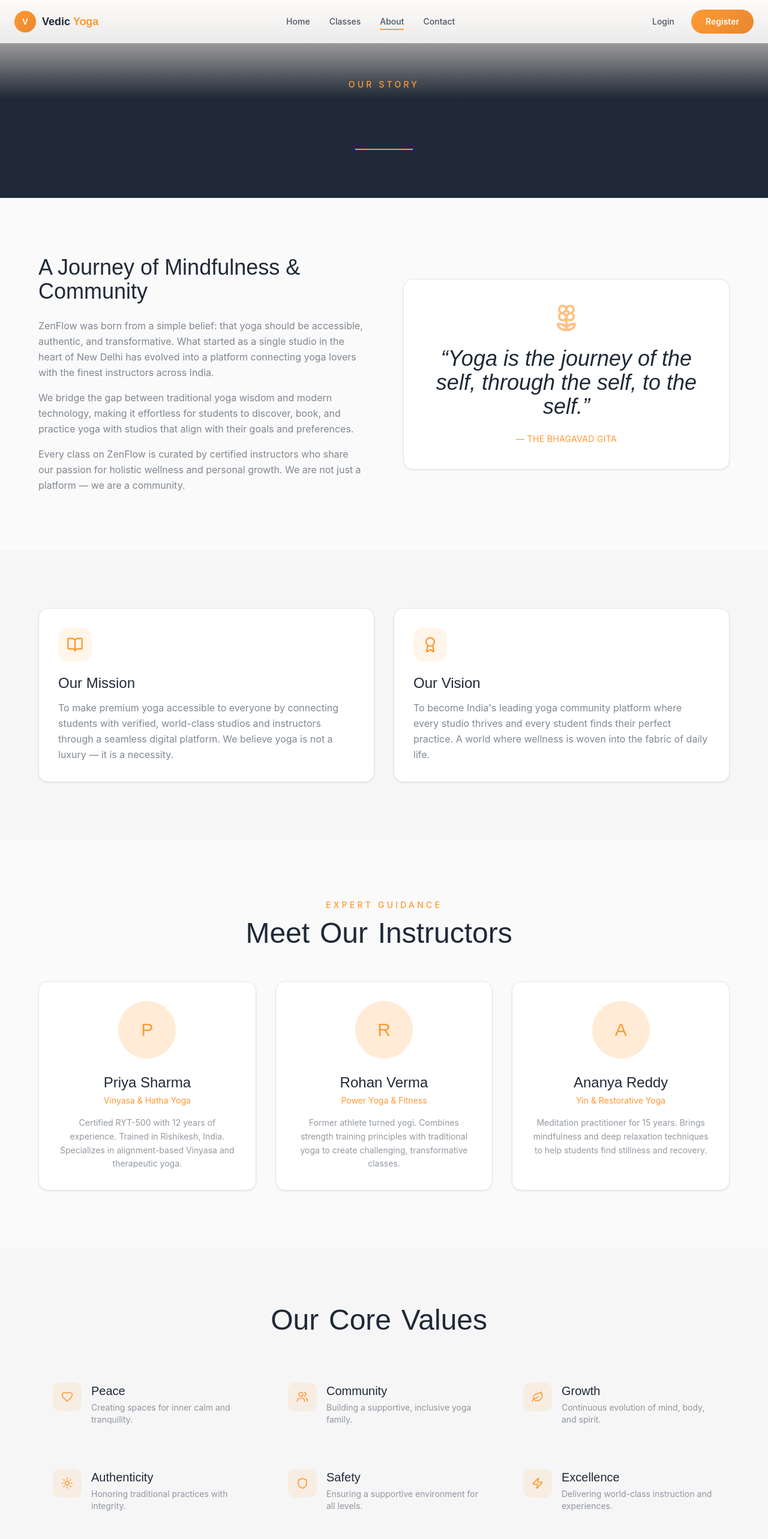
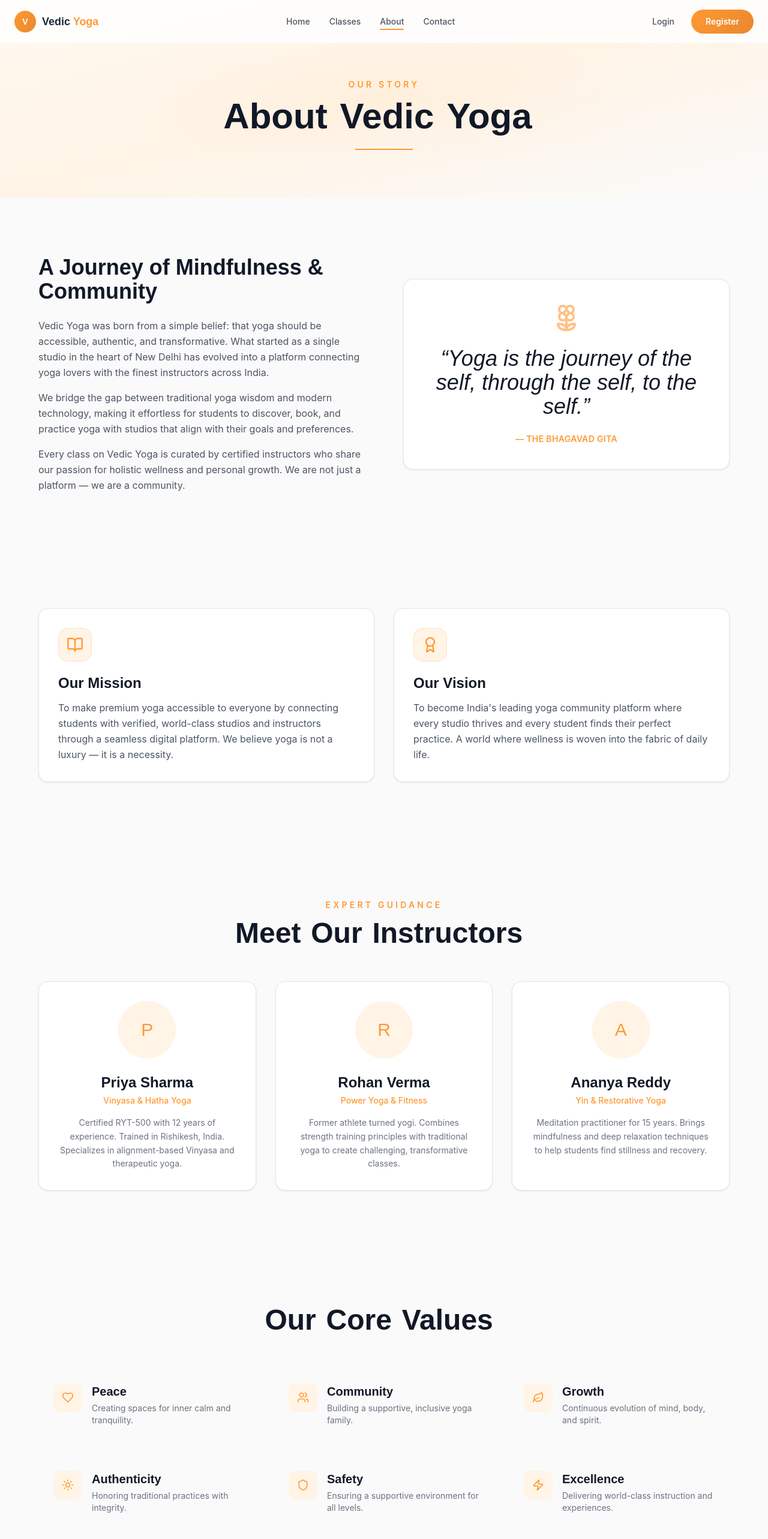
Before and after one commit to theshashankyoga-ship-it/theshashankyoga25, a Next.js app: page /about in a window 1280 px wide. Shown: the top 2566 px of the page at 60% size. Built offline with nearby package versions, Linux system fonts and the light colour scheme.

Commit message:
premium studio profile design

```diff
--- a/app/(public)/about/page.tsx
+++ b/app/(public)/about/page.tsx
@@ -37,7 +37,7 @@ const values = [
 const timeline = [
   { year: '2019', title: 'The Beginning', description: 'Founded as a small community yoga studio in New Delhi.' },
   { year: '2020', title: 'Going Digital', description: 'Launched online classes during the pandemic, reaching students across India.' },
-  { year: '2021', title: 'ZenFlow Platform', description: 'Built the ZenFlow platform to connect studios and students seamlessly.' },
+  { year: '2021', title: 'Vedic Yoga Platform', description: 'Built the platform to connect studios and students seamlessly.' },
   { year: '2022', title: 'Community Growth', description: 'Surpassed 200 active students and partnered with 10 yoga studios.' },
   { year: '2023', title: 'Premium Programs', description: 'Introduced teacher training, retreats, and specialized wellness programs.' },
   { year: '2024', title: 'National Reach', description: '500+ students, 20+ instructors, and expanding to 5 major cities across India.' },
@@ -53,24 +53,25 @@ export default function AboutPage() {
     >
       {/* Hero */}
       <section className="relative pt-32 pb-20 overflow-hidden">
-        <div className="absolute inset-0 bg-gradient-to-b from-zen-sage/10 via-zen-dark to-zen-dark" />
+        <div className="absolute inset-0 bg-gradient-to-br from-[#FFF8F0] via-[#FFF4E6] to-[#FAFAFA]" />
+        <div className="absolute inset-0 bg-gradient-radial from-[#FF9933]/5 via-transparent to-transparent" />
         <div className="relative max-w-4xl mx-auto px-6 text-center">
           <motion.span
             initial={{ opacity: 0 }}
             animate={{ opacity: 1 }}
-            className="text-zen-gold text-sm tracking-[0.3em] uppercase font-medium"
+            className="text-[#FF9933] text-sm tracking-[0.3em] uppercase font-semibold"
           >
             Our Story
           </motion.span>
           <AnimatedText
-            text="About ZenFlow"
-            className="font-heading text-5xl md:text-6xl text-zen-cream mt-3 justify-center"
+            text="About Vedic Yoga"
+            className="font-heading text-5xl md:text-6xl text-gray-900 mt-3 justify-center font-semibold"
           />
           <motion.div
             initial={{ scaleX: 0 }}
             animate={{ scaleX: 1 }}
             transition={{ delay: 0.8, duration: 0.8 }}
-            className="w-24 h-0.5 bg-zen-gold mx-auto mt-6"
+            className="w-24 h-0.5 bg-[#FF9933] mx-auto mt-6"
           />
         </div>
       </section>
@@ -83,12 +84,12 @@ export default function AboutPage() {
             whileInView={{ opacity: 1, x: 0 }}
             viewport={{ once: true }}
           >
-            <h2 className="font-heading text-3xl md:text-4xl text-zen-cream mb-6">
+            <h2 className="font-heading text-3xl md:text-4xl text-gray-900 mb-6 font-semibold">
               A Journey of Mindfulness & Community
             </h2>
-            <div className="space-y-4 text-zen-light/70 leading-relaxed">
+            <div className="space-y-4 text-gray-600 leading-relaxed">
               <p>
-                ZenFlow was born from a simple belief: that yoga should be accessible,
+                Vedic Yoga was born from a simple belief: that yoga should be accessible,
                 authentic, and transformative. What started as a single studio in the
                 heart of New Delhi has evolved into a platform connecting yoga lovers
                 with the finest instructors across India.
@@ -99,7 +100,7 @@ export default function AboutPage() {
                 with studios that align with their goals and preferences.
               </p>
               <p>
-                Every class on ZenFlow is curated by certified instructors who share
+                Every class on Vedic Yoga is curated by certified instructors who share
                 our passion for holistic wellness and personal growth. We are not just
                 a platform — we are a community.
               </p>
@@ -112,11 +113,11 @@ export default function AboutPage() {
             className="relative"
           >
             <div className="glass-card p-10 text-center">
-              <Flower2 className="w-12 h-12 text-zen-gold mx-auto mb-6 opacity-60" />
-              <p className="font-heading text-3xl md:text-4xl text-zen-cream italic leading-snug">
+              <Flower2 className="w-12 h-12 text-[#FF9933] mx-auto mb-6 opacity-60" />
+              <p className="font-heading text-3xl md:text-4xl text-gray-900 italic leading-snug">
                 &ldquo;Yoga is the journey of the self, through the self, to the self.&rdquo;
               </p>
-              <p className="text-zen-sage mt-6 text-sm tracking-wide uppercase">
+              <p className="text-[#FF9933] mt-6 text-sm tracking-wide uppercase font-semibold">
                 — The Bhagavad Gita
               </p>
             </div>
@@ -125,7 +126,7 @@ export default function AboutPage() {
       </section>
 
       {/* Mission & Vision */}
-      <section className="section-padding bg-zen-deep/50">
+      <section className="section-padding bg-[#FAFAFA]">
         <div className="max-w-6xl mx-auto grid grid-cols-1 md:grid-cols-2 gap-8">
           <motion.div
             initial={{ opacity: 0, y: 40 }}
@@ -133,11 +134,11 @@ export default function AboutPage() {
             viewport={{ once: true }}
             className="glass-card p-8"
           >
-            <div className="w-14 h-14 rounded-2xl bg-zen-gold/10 flex items-center justify-center mb-5">
-              <BookOpen className="w-7 h-7 text-zen-gold" />
+            <div className="w-14 h-14 rounded-2xl bg-[#FFF4E6] border border-[#FF9933]/20 flex items-center justify-center mb-5">
+              <BookOpen className="w-7 h-7 text-[#FF9933]" />
             </div>
-            <h3 className="font-heading text-2xl text-zen-cream mb-3">Our Mission</h3>
-            <p className="text-zen-light/70 leading-relaxed">
+            <h3 className="font-heading text-2xl text-gray-900 mb-3 font-semibold">Our Mission</h3>
+            <p className="text-gray-600 leading-relaxed">
               To make premium yoga accessible to everyone by connecting students with
               verified, world-class studios and instructors through a seamless digital
               platform. We believe yoga is not a luxury — it is a necessity.
@@ -150,11 +151,11 @@ export default function AboutPage() {
             transition={{ delay: 0.15 }}
             className="glass-card p-8"
           >
-            <div className="w-14 h-14 rounded-2xl bg-zen-gold/10 flex items-center justify-center mb-5">
-              <Award className="w-7 h-7 text-zen-gold" />
+            <div className="w-14 h-14 rounded-2xl bg-[#FFF4E6] border border-[#FF9933]/20 flex items-center justify-center mb-5">
+              <Award className="w-7 h-7 text-[#FF9933]" />
             </div>
-            <h3 className="font-heading text-2xl text-zen-cream mb-3">Our Vision</h3>
-            <p className="text-zen-light/70 leading-relaxed">
+            <h3 className="font-heading text-2xl text-gray-900 mb-3 font-semibold">Our Vision</h3>
+            <p className="text-gray-600 leading-relaxed">
               To become India&apos;s leading yoga community platform where every studio
               thrives and every student finds their perfect practice. A world where
               wellness is woven into the fabric of daily life.
@@ -171,13 +172,13 @@ export default function AboutPage() {
               initial={{ opacity: 0 }}
               whileInView={{ opacity: 1 }}
               viewport={{ once: true }}
-              className="text-zen-gold text-sm tracking-[0.3em] uppercase font-medium"
+              className="text-[#FF9933] text-sm tracking-[0.3em] uppercase font-semibold"
             >
               Expert Guidance
             </motion.span>
             <AnimatedText
               text="Meet Our Instructors"
-              className="font-heading text-4xl md:text-5xl text-zen-cream mt-3 justify-center"
+              className="font-heading text-4xl md:text-5xl text-gray-900 mt-3 justify-center font-semibold"
             />
           </div>
           <div className="grid grid-cols-1 md:grid-cols-3 gap-8">
@@ -190,14 +191,14 @@ export default function AboutPage() {
                 transition={{ delay: i * 0.15 }}
                 className="glass-card glass-card-hover p-8 text-center"
               >
-                <div className="w-24 h-24 rounded-full bg-zen-sage/20 mx-auto mb-6 flex items-center justify-center">
-                  <span className="font-heading text-3xl text-zen-gold">
+                <div className="w-24 h-24 rounded-full bg-[#FFF4E6] mx-auto mb-6 flex items-center justify-center">
+                  <span className="font-heading text-3xl text-[#FF9933]">
                     {member.name.charAt(0)}
                   </span>
                 </div>
-                <h3 className="font-heading text-2xl text-zen-cream">{member.name}</h3>
-                <p className="text-zen-gold text-sm mt-1 mb-4">{member.specialty}</p>
-                <p className="text-zen-light/60 text-sm leading-relaxed">{member.bio}</p>
+                <h3 className="font-heading text-2xl text-gray-900 font-semibold">{member.name}</h3>
+                <p className="text-[#FF9933] text-sm mt-1 mb-4 font-medium">{member.specialty}</p>
+                <p className="text-gray-500 text-sm leading-relaxed">{member.bio}</p>
               </motion.div>
             ))}
           </div>
@@ -205,12 +206,12 @@ export default function AboutPage() {
       </section>
 
       {/* Values */}
-      <section className="section-padding bg-zen-deep/50">
+      <section className="section-padding bg-[#FAFAFA]">
         <div className="max-w-6xl mx-auto">
           <div className="text-center mb-14">
             <AnimatedText
               text="Our Core Values"
-              className="font-heading text-4xl md:text-5xl text-zen-cream justify-center"
+              className="font-heading text-4xl md:text-5xl text-gray-900 justify-center font-semibold"
             />
           </div>
           <div className="grid grid-cols-1 sm:grid-cols-2 lg:grid-cols-3 gap-6">
@@ -221,14 +222,14 @@ export default function AboutPage() {
                 whileInView={{ opacity: 1, y: 0 }}
                 viewport={{ once: true }}
                 transition={{ delay: i * 0.1 }}
-                className="flex items-start gap-4 p-6 rounded-xl hover:bg-zen-medium/20 transition-colors"
+                className="flex items-start gap-4 p-6 rounded-xl hover:bg-white hover:shadow-sm transition-all border border-transparent hover:border-gray-100"
               >
-                <div className="w-12 h-12 rounded-xl bg-zen-gold/10 flex items-center justify-center shrink-0">
-                  <value.icon className="w-5 h-5 text-zen-gold" />
+                <div className="w-12 h-12 rounded-xl bg-[#FFF4E6] flex items-center justify-center shrink-0">
+                  <value.icon className="w-5 h-5 text-[#FF9933]" />
                 </div>
                 <div>
-                  <h4 className="font-heading text-xl text-zen-cream mb-1">{value.title}</h4>
-                  <p className="text-zen-light/60 text-sm">{value.description}</p>
+                  <h4 className="font-heading text-xl text-gray-900 mb-1 font-semibold">{value.title}</h4>
+                  <p className="text-gray-500 text-sm">{value.description}</p>
                 </div>
               </motion.div>
             ))}
@@ -242,13 +243,13 @@ export default function AboutPage() {
           <div className="text-center mb-14">
             <AnimatedText
               text="Our Journey"
-              className="font-heading text-4xl md:text-5xl text-zen-cream justify-center"
+              className="font-heading text-4xl md:text-5xl text-gray-900 justify-center font-semibold"
             />
           </div>
           <div className="relative">
             {/* Vertical line */}
             <motion.div
-              className="absolute left-6 md:left-1/2 top-0 bottom-0 w-px bg-zen-sage/20"
+              className="absolute left-6 md:left-1/2 top-0 bottom-0 w-px bg-gray-200"
               initial={{ scaleY: 0 }}
               whileInView={{ scaleY: 1 }}
               viewport={{ once: true }}
@@ -269,13 +270,13 @@ export default function AboutPage() {
                   }`}
                 >
                   {/* Dot */}
-                  <div className="absolute left-6 md:left-1/2 -translate-x-1/2 w-3 h-3 rounded-full bg-zen-gold border-2 border-zen-dark z-10" />
+                  <div className="absolute left-6 md:left-1/2 -translate-x-1/2 w-3 h-3 rounded-full bg-[#FF9933] border-2 border-white z-10 shadow-sm" />
 
                   {/* Content */}
                   <div className={`ml-14 md:ml-0 md:w-1/2 ${i % 2 === 0 ? 'md:pr-12 md:text-right' : 'md:pl-12'}`}>
-                    <span className="text-zen-gold font-heading text-2xl">{item.year}</span>
-                    <h4 className="font-heading text-xl text-zen-cream mt-1">{item.title}</h4>
-                    <p className="text-zen-light/60 text-sm mt-2">{item.description}</p>
+                    <span className="text-[#FF9933] font-heading text-2xl font-semibold">{item.year}</span>
+                    <h4 className="font-heading text-xl text-gray-900 mt-1 font-semibold">{item.title}</h4>
+                    <p className="text-gray-500 text-sm mt-2">{item.description}</p>
                   </div>
                 </motion.div>
               ))}
```
Also changed, not shown: app/(public)/classes/page.tsx (+14 -13 lines), app/(public)/contact/page.tsx (+16 -15 lines).
